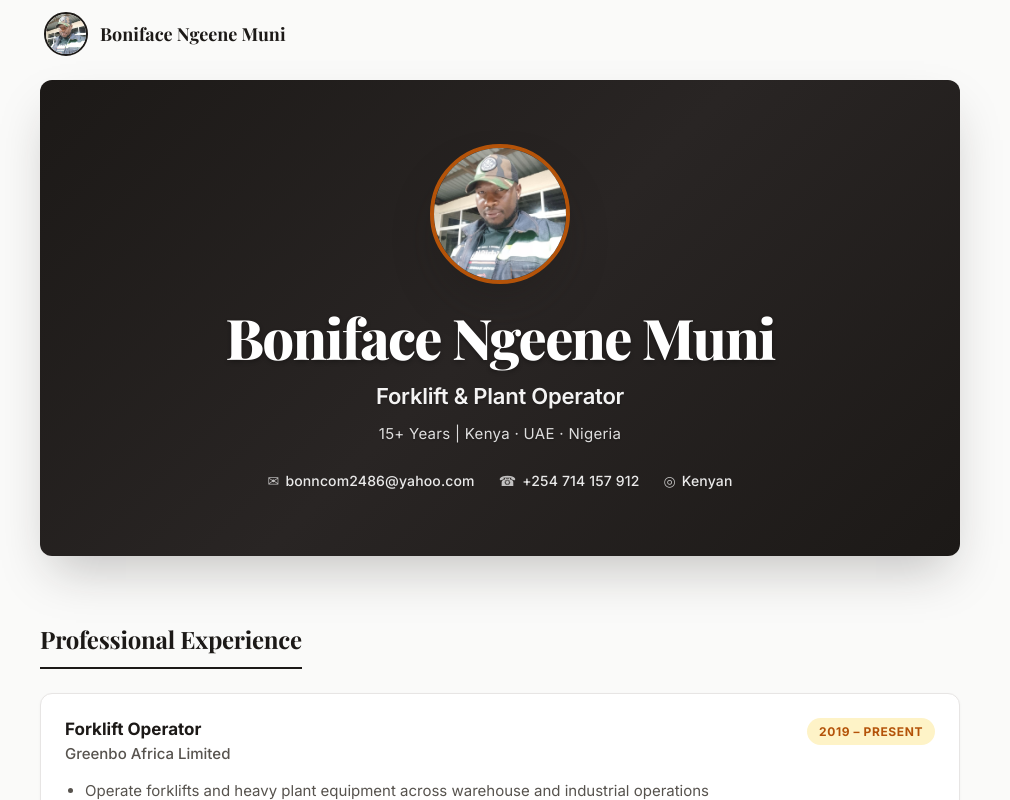
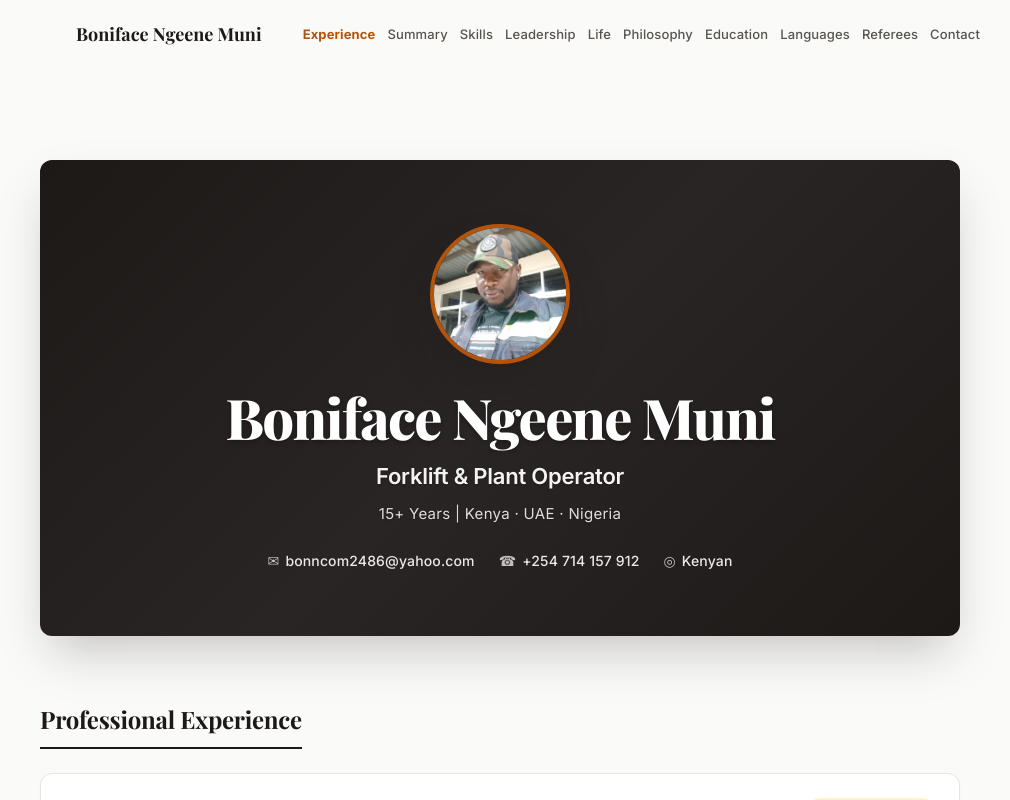
Before and after one commit to thealmikey/boniface-portfolio, a React (Vite) app: page / in a window 1280 px wide. Shown: the top 800 px of the page, without its empty margins (140-1150 px from the left). Built offline with nearby package versions, Linux system fonts and the light colour scheme; the HTML template or start-up script is replaced by a standard one.

Commit message:
feat: add nav with scroll-spy, hamburger menu, shared headshot transition, mobile responsive

```diff
--- a/src/App.tsx
+++ b/src/App.tsx
@@ -109,9 +109,23 @@ const cv = {
   ],
 }
 
+const navLinks = [
+  { label: 'Experience', href: '#experience' },
+  { label: 'Summary', href: '#summary' },
+  { label: 'Skills', href: '#skills' },
+  { label: 'Leadership', href: '#leadership' },
+  { label: 'Life', href: '#life' },
+  { label: 'Philosophy', href: '#philosophy' },
+  { label: 'Education', href: '#education' },
+  { label: 'Languages', href: '#languages' },
+  { label: 'Referees', href: '#referees' },
+  { label: 'Contact', href: '#contact' },
+]
+
 const styles = {
   section: {
     marginBottom: 'var(--space-xl)',
+    scrollMarginTop: '80px',
   },
   sectionTitle: {
     fontFamily: "'Playfair Display', Georgia, serif",
@@ -145,6 +159,17 @@ const styles = {
     whiteSpace: 'nowrap',
     fontFamily: "'Inter', sans-serif",
   },
+}
+
+function Section({ title, id, children }: { title: string; id: string; children: React.ReactNode }) {
+  return (
+    <section id={id} style={styles.section}>
+      <h2 style={styles.sectionTitle}>{title}</h2>
+      <div style={{ display: 'flex', flexDirection: 'column', gap: 'var(--space-md)' }}>
+        {children}
+      </div>
+    </section>
+  )
 }
 
 function ExperienceCard({
@@ -211,20 +236,12 @@ function ExperienceCard({
   )
 }
 
-function Section({ title, children }: { title: string; children: React.ReactNode }) {
-  return (
-    <section style={styles.section}>
-      <h2 style={styles.sectionTitle}>{title}</h2>
-      <div style={{ display: 'flex', flexDirection: 'column', gap: 'var(--space-md)' }}>
-        {children}
-      </div>
-    </section>
-  )
-}
-
 function App() {
   const [loaded, setLoaded] = React.useState(false)
   const [scrolled, setScrolled] = React.useState(false)
+  const [menuOpen, setMenuOpen] = React.useState(false)
+  const [activeSection, setActiveSection] = React.useState('experience')
+  const [headshotProgress, setHeadshotProgress] = React.useState(0)
 
   React.useEffect(() => {
     const timer = setTimeout(() => setLoaded(true), 50)
@@ -232,10 +249,45 @@ function App() {
   }, [])
 
   React.useEffect(() => {
-    const handleScroll = () => setScrolled(window.scrollY > 80)
+    const handleScroll = () => {
+      const y = window.scrollY
+      setScrolled(y > 60)
+      setMenuOpen(false)
+
+      const progress = Math.min(y / 320, 1)
+      setHeadshotProgress(progress)
+
+      const sections = ['experience', 'summary', 'skills', 'leadership', 'life', 'philosophy', 'education', 'languages', 'referees', 'contact']
+      let current = 'experience'
+      for (const id of sections) {
+        const el = document.getElementById(id)
+        if (el) {
+          const rect = el.getBoundingClientRect()
+          if (rect.top <= 160) {
+            current = id
+          }
+        }
+      }
+      setActiveSection(current)
+    }
+
     window.addEventListener('scroll', handleScroll, { passive: true })
+    handleScroll()
     return () => window.removeEventListener('scroll', handleScroll)
   }, [])
+
+  const scrollTo = (href: string) => {
+    const id = href.replace('#', '')
+    const el = document.getElementById(id)
+    if (el) {
+      el.scrollIntoView({ behavior: 'smooth' })
+    }
+    setMenuOpen(false)
+  }
+
+  const heroHeadshotScale = 1 - headshotProgress * 0.69
+  const heroHeadshotOpacity = 1 - Math.pow(headshotProgress, 1.8)
+  const navbarHeadshotOpacity = Math.pow(headshotProgress, 1.8)
 
   return (
     <>
@@ -251,15 +303,19 @@ function App() {
           borderBottom: scrolled ? '1px solid var(--color-border)' : '1px solid transparent',
           padding: 'var(--space-sm) var(--space-md)',
           transition: 'all 0.4s cubic-bezier(0.4, 0, 0.2, 1)',
+        }}
+      >
+        <div
+          style={{
+            maxWidth: '960px',
+            margin: '0 auto',
+            width: '100%',
             display: 'flex',
             alignItems: 'center',
             justifyContent: 'space-between',
-          maxWidth: '960px',
-          margin: '0 auto',
-          width: '100%',
           }}
         >
-        <div style={{ display: 'flex', alignItems: 'center', gap: 'var(--space-sm)' }}>
+          <div style={{ display: 'flex', alignItems: 'center', gap: 'var(--space-sm)', cursor: 'pointer' }} onClick={() => scrollTo('#experience')}>
             <div
               style={{
                 width: '44px',
@@ -268,6 +324,8 @@ function App() {
                 border: '2px solid var(--color-dark)',
                 overflow: 'hidden',
                 flexShrink: 0,
+                opacity: navbarHeadshotOpacity,
+                transition: 'opacity 0.15s linear',
               }}
             >
               <img
@@ -290,6 +348,100 @@ function App() {
               {cv.name}
             </span>
           </div>
+
+          <div
+            style={{
+              display: 'flex',
+              alignItems: 'center',
+              gap: 'var(--space-md)',
+            }}
+          >
+            <div
+              style={{
+                display: 'flex',
+                gap: 'var(--space-sm)',
+              }}
+              className="nav-links"
+            >
+              {navLinks.map((link) => (
+                <a
+                  key={link.href}
+                  href={link.href}
+                  onClick={(e) => { e.preventDefault(); scrollTo(link.href) }}
+                  style={{
+                    fontSize: '0.8125rem',
+                    fontWeight: activeSection === link.href.replace('#', '') ? 700 : 500,
+                    color: activeSection === link.href.replace('#', '') ? 'var(--color-accent)' : 'var(--color-text-secondary)',
+                    textDecoration: 'none',
+                    transition: 'color 0.2s ease',
+                    letterSpacing: '0.01em',
+                  }}
+                >
+                  {link.label}
+                </a>
+              ))}
+            </div>
+
+            <button
+              onClick={() => setMenuOpen(!menuOpen)}
+              style={{
+                display: 'none',
+                flexDirection: 'column',
+                gap: '4px',
+                background: 'none',
+                border: 'none',
+                cursor: 'pointer',
+                padding: '4px',
+              }}
+              className="hamburger"
+            >
+              <span style={{ display: 'block', width: '20px', height: '2px', background: 'var(--color-dark)', transition: 'all 0.3s ease' }} />
+              <span style={{ display: 'block', width: '20px', height: '2px', background: 'var(--color-dark)', transition: 'all 0.3s ease' }} />
+              <span style={{ display: 'block', width: '20px', height: '2px', background: 'var(--color-dark)', transition: 'all 0.3s ease' }} />
+            </button>
+          </div>
+        </div>
+
+        <div
+          style={{
+            maxWidth: '960px',
+            margin: '0 auto',
+            width: '100%',
+            overflow: 'hidden',
+            maxHeight: menuOpen ? '400px' : '0',
+            opacity: menuOpen ? 1 : 0,
+            transition: 'max-height 0.4s cubic-bezier(0.4, 0, 0.2, 1), opacity 0.3s ease',
+          }}
+          className="mobile-menu"
+        >
+          <div
+            style={{
+              display: 'flex',
+              flexDirection: 'column',
+              gap: 'var(--space-sm)',
+              paddingTop: 'var(--space-sm)',
+              paddingBottom: 'var(--space-sm)',
+            }}
+          >
+            {navLinks.map((link) => (
+              <a
+                key={link.href}
+                href={link.href}
+                onClick={(e) => { e.preventDefault(); scrollTo(link.href) }}
+                style={{
+                  fontSize: '0.9375rem',
+                  fontWeight: activeSection === link.href.replace('#', '') ? 700 : 500,
+                  color: activeSection === link.href.replace('#', '') ? 'var(--color-accent)' : 'var(--color-text-secondary)',
+                  textDecoration: 'none',
+                  padding: '0.5rem 0',
+                  borderBottom: '1px solid var(--color-border)',
+                }}
+              >
+                {link.label}
+              </a>
+            ))}
+          </div>
+        </div>
       </nav>
 
       <main
@@ -297,6 +449,7 @@ function App() {
           opacity: loaded ? 1 : 0,
           transform: loaded ? 'translateY(0)' : 'translateY(12px)',
           transition: 'opacity 0.6s cubic-bezier(0.4, 0, 0.2, 1), transform 0.6s cubic-bezier(0.4, 0, 0.2, 1)',
+          paddingTop: '80px',
         }}
       >
         <header
@@ -327,6 +480,9 @@ function App() {
               marginBottom: 'var(--space-md)',
               boxShadow: '0 24px 48px -12px rgba(28, 25, 23, 0.35)',
               flexShrink: 0,
+              transform: `scale(${heroHeadshotScale})`,
+              opacity: heroHeadshotOpacity,
+              transition: 'transform 0.1s linear, opacity 0.1s linear',
             }}
           >
             <img
@@ -399,7 +555,7 @@ function App() {
           </div>
         </header>
 
-        <Section title="Professional Experience">
+        <Section title="Professional Experience" id="experience">
           {cv.experience.map((job, i) => (
             <ExperienceCard
               key={i}
@@ -411,7 +567,7 @@ function App() {
           ))}
         </Section>
 
-        <Section title="Professional Summary">
+        <Section title="Professional Summary" id="summary">
           <p
             style={{
               fontSize: '1.0625rem',
@@ -424,7 +580,7 @@ function App() {
           </p>
         </Section>
 
-        <Section title="Skills & Certifications">
+        <Section title="Skills & Certifications" id="skills">
           <div
             style={{
               display: 'grid',
@@ -497,7 +653,7 @@ function App() {
           </div>
         </Section>
 
-        <Section title="Entrepreneurship & Leadership">
+        <Section title="Entrepreneurship & Leadership" id="leadership">
           <div style={styles.card}>
             <p style={{ fontSize: '0.9375rem', lineHeight: 1.7, color: 'var(--color-text-secondary)', marginBottom: 'var(--space-sm)' }}>
               Experienced entrepreneur and business owner with a strong background in managing operations, teams, and client relationships. Combines hands-on technical expertise with business acumen to drive growth and efficiency.
@@ -510,7 +666,7 @@ function App() {
           </div>
         </Section>
 
-        <Section title="Life & Outdoors">
+        <Section title="Life & Outdoors" id="life">
           <div
             style={{
               display: 'grid',
@@ -579,7 +735,7 @@ function App() {
           </div>
         </Section>
 
-        <Section title="Personal Philosophy">
+        <Section title="Personal Philosophy" id="philosophy">
           <div
             style={{
               ...styles.card,
@@ -601,7 +757,7 @@ function App() {
           </div>
         </Section>
 
-        <Section title="Education">
+        <Section title="Education" id="education">
           {cv.education.map((edu, i) => (
             <div key={i} style={styles.card}>
               <div
@@ -627,7 +783,7 @@ function App() {
           ))}
         </Section>
 
-        <Section title="Languages">
+        <Section title="Languages" id="languages">
           <div style={styles.card}>
             <div style={{ display: 'flex', flexWrap: 'wrap', gap: '0.5rem' }}>
               {cv.languages.map((lang, i) => (
@@ -649,7 +805,7 @@ function App() {
           </div>
         </Section>
 
-        <Section title="Referees">
+        <Section title="Referees" id="referees">
           <div
             style={{
               display: 'grid',
@@ -685,6 +841,7 @@ function App() {
         </Section>
 
         <div
+          id="contact"
           style={{
             position: 'relative',
             borderRadius: 'var(--radius-lg)',
@@ -695,6 +852,7 @@ function App() {
             alignItems: 'center',
             justifyContent: 'center',
             boxShadow: '0 24px 48px -12px rgba(28, 25, 23, 0.25)',
+            scrollMarginTop: '80px',
           }}
         >
           <div
--- a/src/index.css
+++ b/src/index.css
@@ -54,15 +54,18 @@ body {
   padding-top: 80px;
 }
 
-@media (max-width: 640px) {
-  html {
-    font-size: 15px;
+@media (max-width: 768px) {
+  .nav-links {
+    display: none !important;
   }
-  body {
-    padding: 0 var(--space-sm);
+  .hamburger {
+    display: flex !important;
   }
-  #root {
-    padding-top: 64px;
+}
+
+@media (min-width: 769px) {
+  .mobile-menu {
+    display: none !important;
   }
 }
 
```
Lines whose indentation alone changed are shown as unchanged.
